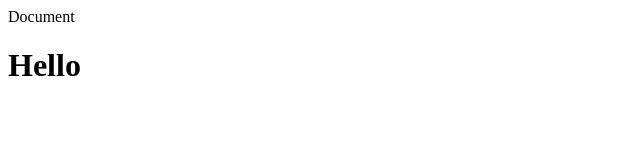
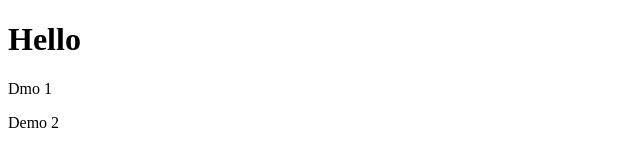
Before and after one commit to NkanyisoSibanda/gads-demo, a plain HTML site: page index.html in a window 1280 px wide. Shown: the whole page, without its empty margins (0-640 px from the left). Drawn offline with Linux system fonts and the light colour scheme.

Commit message:
add content

```diff
--- a/index.html
+++ b/index.html
@@ -3,9 +3,11 @@
   <head>
     <meta charset="UTF-8" />
     <meta name="viewport" content="width=divice-width, initial-scale=1.0" />
-    <tittle>Document</tittle>
+    <title>Document</title>
   </head>
   <body>
     <h1>Hello</h1>
+    <p>Dmo 1</p>
+    <p>Demo 2</p>
   </body>
 </html>
```
